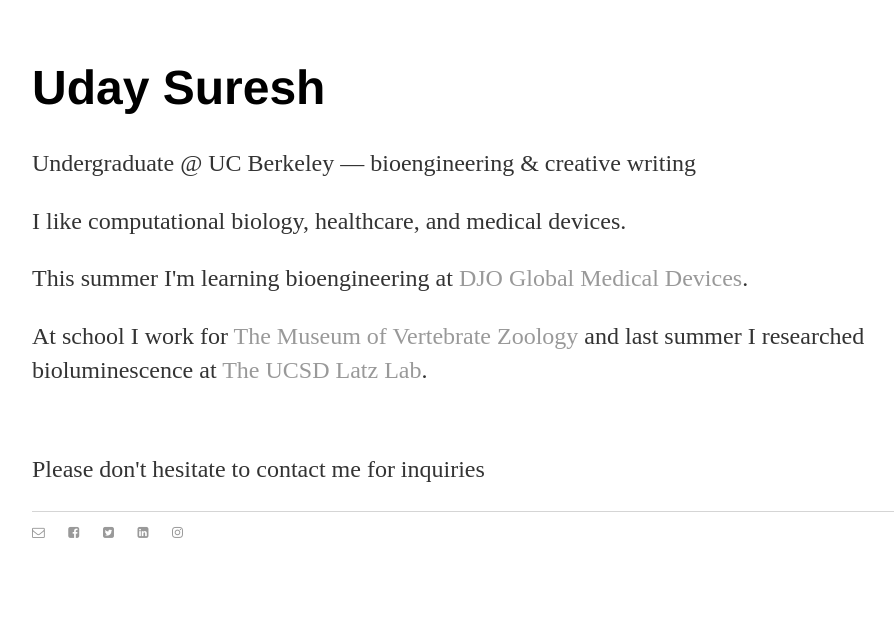
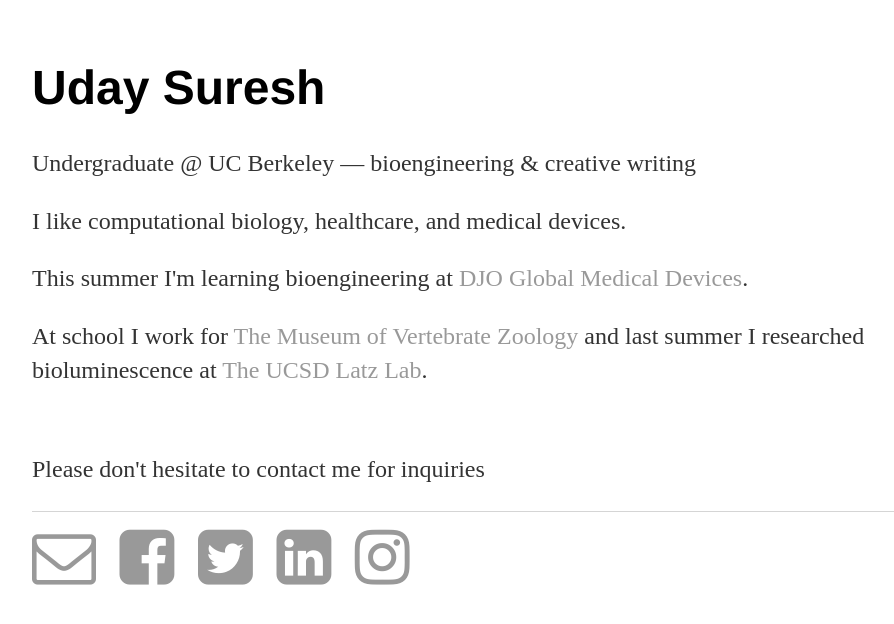
Before and after one commit to udaysuresh/udaysuresh.github.io, a plain HTML site: page index.html in a window 1280 px wide. Shown: the whole page, without its empty margins (160-1054 px from the left). Drawn offline with Linux system fonts and the light colour scheme.

Commit message:
Update index.html

```diff
--- a/index.html
+++ b/index.html
@@ -36,11 +36,11 @@
 		</div><!-- /.container -->
 		<footer>
     		<ul>
-        		<li><a href="mailto:udaysuresh@berkeley.edu"><i class="fa fa-envelope-o"></i></a></li>
-        		<li><a href="https://www.facebook.com/uday.suresh" target = _blank><i class="fa fa-facebook-square"></i></a></li>
-        		<li><a href="https://twitter.com/uday_suresh" target = _blank><i class="fa fa-twitter-square"></i></a></li>
-        		<li><a href="https://www.linkedin.com/in/uday-suresh-9a45ba66" target = _blank><i class="fa fa-linkedin-square"></i></a></li>
-        		<li><a href="https://www.instagram.com/udaysuresh/" target = _blank><i class="fa fa-instagram"></i></a></li>
+        		<li><a href="mailto:udaysuresh@berkeley.edu"><i class="fa fa-envelope-o fa-5x"></i></a></li>
+        		<li><a href="https://www.facebook.com/uday.suresh" target = _blank><i class="fa fa-facebook-square fa-5x"></i></a></li>
+        		<li><a href="https://twitter.com/uday_suresh" target = _blank><i class="fa fa-twitter-square fa-5x"></i></a></li>
+        		<li><a href="https://www.linkedin.com/in/uday-suresh-9a45ba66" target = _blank><i class="fa fa-linkedin-square fa-5x"></i></a></li>
+        		<li><a href="https://www.instagram.com/udaysuresh/" target = _blank><i class="fa fa-instagram fa-5x"></i></a></li>
 			</ul>
 		</footer>
 	</body>
```
